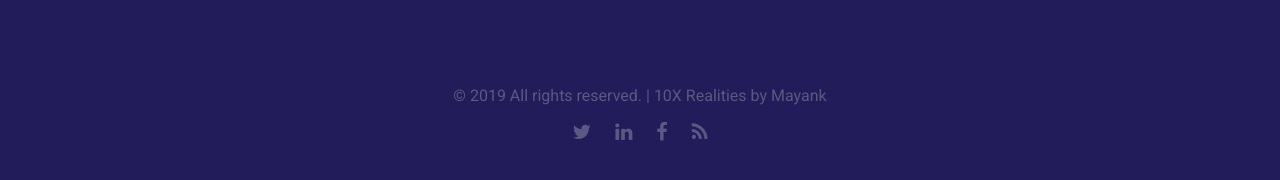
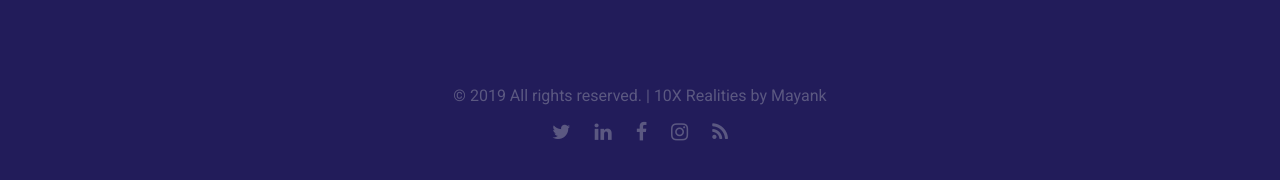
Before and after one commit to 10XRealities/10XRealities.com, a plain HTML site: page index.html in a window 1280 px wide. Shown: the part 10804-10984 px from the top of the page. Drawn offline with Linux system fonts and the light colour scheme.

Commit message:
Updated links

```diff
--- a/index.html
+++ b/index.html
@@ -692,9 +692,10 @@
 " target="_blank">Mayank</a>
                     </li>
                     <li class="social-footer">
-                        <a href="#"><span class="fa fa-twitter"></span></a>
+                        <a href="https://twitter.com/10XRealities/"><span class="fa fa-twitter"></span></a>
                         <a href="https://www.linkedin.com/company/10xrealities/"><span class="fa fa-linkedin"></span></a>
-                        <a href="#"><span class="fa fa-facebook"></span></a>
+                        <a href="https://www.facebook.com/10XRealities/"><span class="fa fa-facebook"></span></a>
+                        <a href="https://www.instagram.com/10xrealities/"><span class="fa fa-instagram"></span></a>
                         <a href="#"><span class="fa fa-rss"></span></a>
                     </li>
                 </ul>
```
